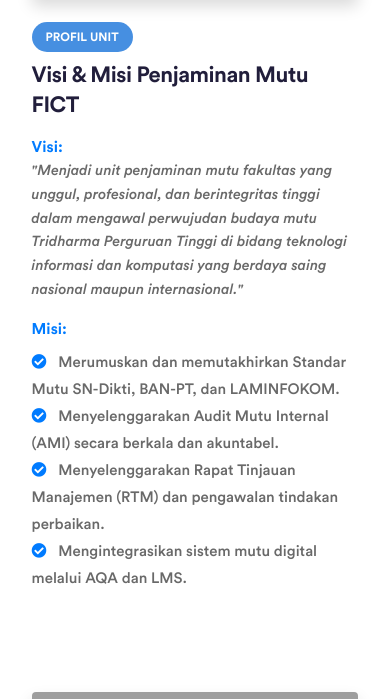
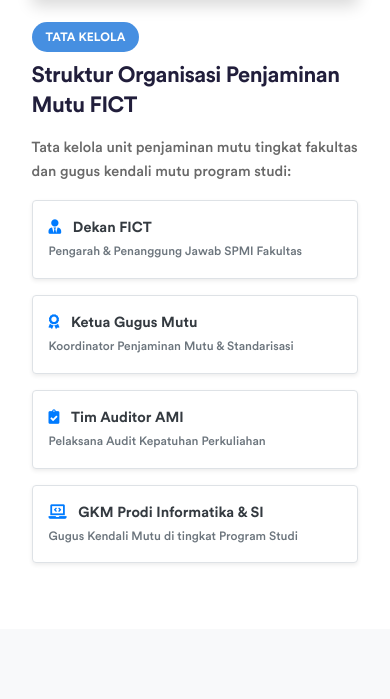
Before and after one commit to anwarhlmn27/pmfict, a Laravel app: page / in a window 390 px wide. Shown: the part 2548-3247 px from the top of the page. Run offline with Laravel 12, Linux system fonts and the light colour scheme; data comes from the database, SQL or seed files in the repository; grey boxes are pictures that could not be loaded.

Commit message:
update 24112926

```diff
--- a/resources/views/dokumen/formulir-mutu.blade.php
+++ b/resources/views/dokumen/formulir-mutu.blade.php
@@ -51,7 +51,7 @@
         </div>
 
         <!-- Ringkasan Informasi Formulir Mutu -->
-        <div class="row mb-4">
+        <!-- <div class="row mb-4">
             <div class="col-12">
                 <div class="bg-white p-4 rounded shadow-sm border">
                     <div class="row align-items-center">
@@ -74,7 +74,7 @@
                     </div>
                 </div>
             </div>
-        </div>
+        </div> -->
 
         <!-- Tabel Daftar Dokumen Formulir Mutu -->
         <div class="row">
--- a/resources/views/dokumen/kebijakan-mutu.blade.php
+++ b/resources/views/dokumen/kebijakan-mutu.blade.php
@@ -51,7 +51,7 @@
         </div>
 
         <!-- Ringkasan Informasi Kebijakan Mutu -->
-        <div class="row mb-4">
+        <!-- <div class="row mb-4">
             <div class="col-12">
                 <div class="bg-white p-4 rounded shadow-sm border">
                     <div class="row align-items-center">
@@ -74,7 +74,7 @@
                     </div>
                 </div>
             </div>
-        </div>
+        </div> -->
 
         <!-- Tabel Daftar Dokumen Kebijakan Mutu -->
         <div class="row">
--- a/resources/views/dokumen/manual-mutu.blade.php
+++ b/resources/views/dokumen/manual-mutu.blade.php
@@ -51,7 +51,7 @@
         </div>
 
         <!-- Ringkasan Informasi Manual Mutu -->
-        <div class="row mb-4">
+        <!-- <div class="row mb-4">
             <div class="col-12">
                 <div class="bg-white p-4 rounded shadow-sm border">
                     <div class="row align-items-center">
@@ -74,7 +74,7 @@
                     </div>
                 </div>
             </div>
-        </div>
+        </div> -->
 
         <!-- Tabel Daftar Dokumen Manual Mutu -->
         <div class="row">
--- a/resources/views/dokumen/standar-mutu.blade.php
+++ b/resources/views/dokumen/standar-mutu.blade.php
@@ -51,7 +51,7 @@
         </div>
 
         <!-- Ringkasan Informasi Standar Mutu -->
-        <div class="row mb-4">
+        <!-- <div class="row mb-4">
             <div class="col-12">
                 <div class="bg-white p-4 rounded shadow-sm border">
                     <div class="row align-items-center">
@@ -74,7 +74,7 @@
                     </div>
                 </div>
             </div>
-        </div>
+        </div> -->
 
         <!-- Tabel Daftar Dokumen Standar Mutu -->
         <div class="row">
--- a/resources/views/index.blade.php
+++ b/resources/views/index.blade.php
@@ -143,36 +143,8 @@
     <!-- ================= SECTION PROFILE ================= -->
     <section id="profile" class="about-wrapper techex-landing-page pt-60 pb-60">
         <div class="container">
-
-            <!-- VISI DAN MISI (#visi-misi) -->
-            <div id="visi-misi" class="row align-items-center mb-60">
-                <div class="col-lg-6 pr-lg-4">
-                    <div class="about-img" data-aos="fade-right">
-                        <img src="{{ asset('img/foto/Meet3.jpeg') }}" class="img-fluid rounded shadow" alt="Visi Misi Mutu FICT" style="width: 100%; max-height: 360px; object-fit: cover;">
-                    </div>
-                </div>
-                <div class="col-lg-6 pl-lg-4">
-                    <div class="section-title">
-                        <a class="theme-btn-sm mb-15" data-aos="fade-left">PROFIL UNIT</a>
-                        <h1 data-aos="fade-left" data-aos-delay="100">Visi & Misi Penjaminan Mutu FICT</h1>
-                        <div data-aos="fade-left" data-aos-delay="150" class="mt-3">
-                            <h5 class="text-primary font-weight-bold">Visi:</h5>
-                            <p class="font-italic">"Menjadi unit penjaminan mutu fakultas yang unggul, profesional, dan berintegritas tinggi dalam mengawal perwujudan budaya mutu Tridharma Perguruan Tinggi di bidang teknologi informasi dan komputasi yang berdaya saing nasional maupun internasional."</p>
-
-                            <h5 class="text-primary font-weight-bold mt-3">Misi:</h5>
-                            <ul class="list-unstyled mt-2" style="line-height: 1.8;">
-                                <li><i class="fas fa-check-circle text-primary mr-2"></i> Merumuskan dan memutakhirkan Standar Mutu SN-Dikti, BAN-PT, dan LAMINFOKOM.</li>
-                                <li><i class="fas fa-check-circle text-primary mr-2"></i> Menyelenggarakan Audit Mutu Internal (AMI) secara berkala dan akuntabel.</li>
-                                <li><i class="fas fa-check-circle text-primary mr-2"></i> Menyelenggarakan Rapat Tinjauan Manajemen (RTM) dan pengawalan tindakan perbaikan.</li>
-                                <li><i class="fas fa-check-circle text-primary mr-2"></i> Mengintegrasikan sistem mutu digital melalui AQA dan LMS.</li>
-                            </ul>
-                        </div>
-                    </div>
-                </div>
-            </div>
-
             <!-- STRUKTUR ORGANISASI (#struktur-organisasi) -->
-            <div id="struktur-organisasi" class="row align-items-center flex-row-reverse pt-40">
+            <div id="struktur-organisasi" class="row align-items-center flex-row-reverse">
                 <div class="col-lg-6 pl-lg-4">
                     <div class="about-img" data-aos="fade-left">
                         <img src="{{ asset('img/foto/Meet5.jpeg') }}" class="img-fluid rounded shadow" alt="Struktur Organisasi Penjaminan Mutu FICT" style="width: 100%; max-height: 360px; object-fit: cover;">
--- a/resources/views/partials/footer.blade.php
+++ b/resources/views/partials/footer.blade.php
@@ -3,10 +3,10 @@
         <div class="container">
             <div class="row justify-content-between">
                 <!-- Col 1: About PM FICT -->
-                <div class="col-md-6 col-xl-3 col-12 pr-xl-4">
+                <!-- <div class="col-md-6 col-xl-3 col-12 pr-xl-4">
                     <div class="single-footer-wid site_footer_widget">
                         <a href="{{ url('/') }}" class="d-flex align-items-center mb-3 text-decoration-none">
-                            <img src="{{ asset('img/logo-2.png') }}" alt="PM FICT" style="max-height: 44px;">
+                            <img src="{{ asset('img/fict.png') }}" alt="PM FICT" style="max-height: 44px; background-color: white">
                             <span class="ml-2 font-weight-bold text-white" style="font-size: 20px;">PM FICT</span>
                         </a>
                         <p class="mt-4">
@@ -19,7 +19,7 @@
                             <a href="#"><i class="fab fa-linkedin-in"></i></a>
                         </div>
                     </div>
-                </div>
+                </div> -->
 
                 <!-- Col 2: Profile & SPME -->
                 <div class="col-md-6 col-xl-2 col-12">
@@ -29,7 +29,7 @@
                         </div>
                         <ul>
                             <li><a href="{{ url('/#struktur-organisasi') }}">Struktur Organisasi</a></li>
-                            <li><a href="{{ url('/#visi-misi') }}">Visi dan Misi</a></li>
+                            <li><a href="{{ route('profile.visimisi') }}">Visi dan Misi</a></li>
                             <li><a href="{{ route('kontak') }}">Kontak Kami</a></li>
                             <li><a href="{{ url('/#spme-banpt') }}">BAN-PT</a></li>
                             <li><a href="{{ url('/#spme-laminfokom') }}">LAMINFOKOM</a></li>
--- a/resources/views/partials/header.blade.php
+++ b/resources/views/partials/header.blade.php
@@ -49,7 +49,7 @@
                             <li><a href="{{ url('/#profile') }}">Profile <i class="fas fa-angle-down"></i></a>
                                 <ul class="sub-menu">
                                     <li><a href="{{ url('/#struktur-organisasi') }}">Struktur Organisasi</a></li>
-                                    <li><a href="{{ url('/#visi-misi') }}">Visi dan Misi</a></li>
+                                    <li><a href="{{ route('profile.visimisi') }}">Visi dan Misi</a></li>
                                     <li><a href="{{ route('kontak') }}">Kontak Kami</a></li>
                                 </ul>
                             </li>
@@ -118,7 +118,7 @@
                                         <li><a class="has-arrow" href="{{ url('/#profile') }}">Profile</a>
                                             <ul class="sub-menu">
                                                 <li><a href="{{ url('/#struktur-organisasi') }}">Struktur Organisasi</a></li>
-                                                <li><a href="{{ url('/#visi-misi') }}">Visi dan Misi</a></li>
+                                                <li><a href="{{ route('profile.visimisi') }}">Visi dan Misi</a></li>
                                                 <li><a href="{{ route('kontak') }}">Kontak Kami</a></li>
                                             </ul>
                                         </li>
--- a/routes/web.php
+++ b/routes/web.php
@@ -66,7 +66,7 @@ Route::prefix('profile')->group(function () {
     })->name('profile.struktur');
 
     Route::get('/visi-misi', function () {
-        return redirect('/#visi-misi');
+        return view('profile.visi-misi');
     })->name('profile.visimisi');
 });
 
```
Also changed, not shown: resources/views/profile/visi-misi.blade.php (added, +114 -0 lines).
